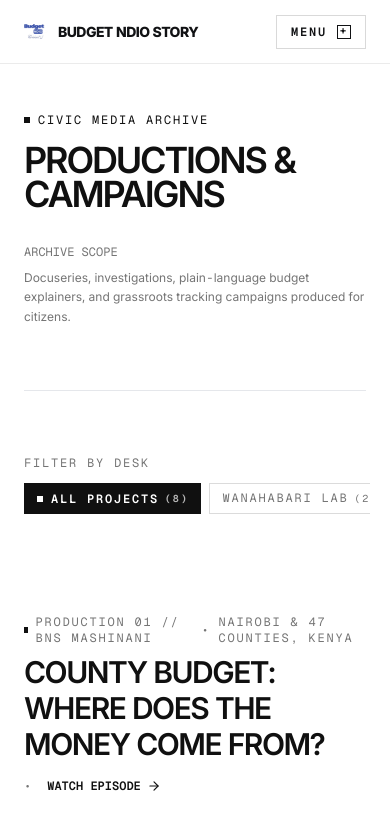
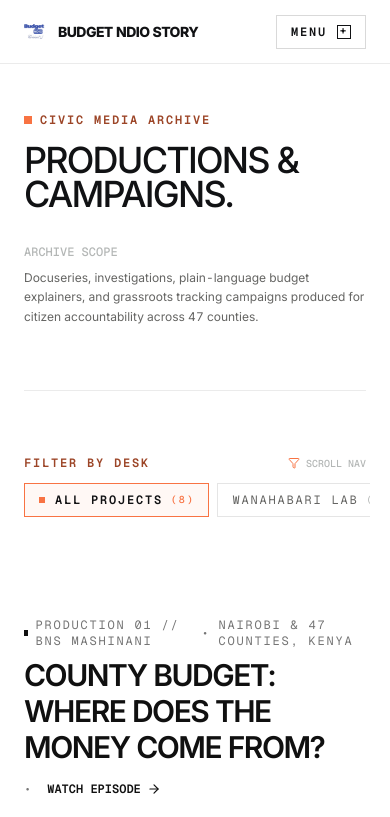
Before and after one commit to gr8stone/bns, a React (Vite) app: page /projects in a window 390 px wide. Shown: the top 817 px of the page. Built offline with nearby package versions, Linux system fonts and the light colour scheme.

Commit message:
fix(brand): update favicon to BNS logo, add scroll-responsive sidebar to /projects, and register agency brand blue token

```diff
--- a/index.html
+++ b/index.html
@@ -2,7 +2,9 @@
 <html lang="en">
   <head>
     <meta charset="UTF-8" />
-    <link rel="icon" type="image/svg+xml" href="/favicon.svg" />
+    <link rel="icon" type="image/svg+xml" href="/images/bns/logo.svg" />
+    <link rel="alternate icon" href="/favicon.svg" />
+    <link rel="apple-touch-icon" href="/images/bns/logo.svg" />
     <meta name="viewport" content="width=device-width, initial-scale=1.0" />
 
     <!-- Primary Meta Tags -->
--- a/src/lib/tokens.ts
+++ b/src/lib/tokens.ts
@@ -23,6 +23,7 @@ export const COLORS = {
   accent:      '#9c4527',   // Primary accent (terracotta)
   accentCoral: '#f87343',   // Vibrant coral accent
   accentSage:  '#7d9590',   // Secondary sage accent
+  agencyBlue:  '#374EAB',   // Agency Brand Royal Blue (Vantage Studio / BNS classic blue #374EAB)
 
   // Section backgrounds (Light mode focus with stark contrast)
   paper:       '#FFFFFF',   // Stark white background
--- a/src/pages/ProjectsPage.tsx
+++ b/src/pages/ProjectsPage.tsx
@@ -1,11 +1,17 @@
-import { useState, useMemo } from 'react';
+import { useState, useMemo, useEffect, useRef } from 'react';
 import { Link } from 'react-router-dom';
 import { motion } from 'framer-motion';
-import { ArrowRight } from 'lucide-react';
+import { ArrowRight, Filter } from 'lucide-react';
 import { PROJECTS } from '../data/projects';
 import { ArchvizProjectShowcase } from '../components/common/ArchvizProjectShowcase';
 
-const CATEGORIES = ['All Projects', 'Wanahabari Lab', 'BNS Connect', 'BNS Mashinani', 'BNS Studios'];
+const CATEGORIES = [
+  'All Projects',
+  'Wanahabari Lab',
+  'BNS Connect',
+  'BNS Mashinani',
+  'BNS Studios',
+];
 
 const ASPECT_RATIOS = [
   'aspect-[21/9]',
@@ -18,71 +24,221 @@ const ASPECT_RATIOS = [
 
 export function ProjectsPage() {
   const [selectedCategory, setSelectedCategory] = useState('All Projects');
+  const [activeScrollCategory, setActiveScrollCategory] = useState('All Projects');
+  const [isFilterOnly, setIsFilterOnly] = useState(false);
+  const mobileNavRef = useRef<HTMLDivElement>(null);
 
   const filteredProjects = useMemo(() => {
     if (selectedCategory === 'All Projects') return PROJECTS;
     return PROJECTS.filter((p) => p.category === selectedCategory);
   }, [selectedCategory]);
 
-  const handleCategoryChange = (cat: string) => {
-    if (cat === selectedCategory) return;
-    setSelectedCategory(cat);
+  // ─────────────────────────────────────────────────────────────
+  // 1. SCROLLSPY OBSERVER: Tracks which desk is currently in view
+  // ─────────────────────────────────────────────────────────────
+  useEffect(() => {
+    if (selectedCategory !== 'All Projects') {
+      setActiveScrollCategory(selectedCategory);
+      return;
+    }
+
+    const handleScroll = () => {
+      // Near top of page, activate 'All Projects'
+      if (window.scrollY < 260) {
+        setActiveScrollCategory('All Projects');
+        return;
+      }
+
+      const elements = document.querySelectorAll<HTMLElement>('[data-category]');
+      if (!elements || elements.length === 0) return;
+
+      const triggerY = 200; // reading line below navbar
+      let detectedCategory = 'All Projects';
+
+      for (let i = 0; i < elements.length; i++) {
+        const el = elements[i];
+        const rect = el.getBoundingClientRect();
+        // If element spans the reading line:
+        if (rect.top <= triggerY && rect.bottom > triggerY) {
+          const cat = el.getAttribute('data-category');
+          if (cat) {
+            detectedCategory = cat;
+            break;
+          }
+        } else if (rect.top > triggerY && i === 0) {
+          detectedCategory = 'All Projects';
+          break;
+        }
+      }
+
+      setActiveScrollCategory(detectedCategory);
     };
 
+    window.addEventListener('scroll', handleScroll, { passive: true });
+    handleScroll();
+
+    return () => window.removeEventListener('scroll', handleScroll);
+  }, [selectedCategory]);
+
+  // ─────────────────────────────────────────────────────────────
+  // 2. MOBILE AUTO-CENTER: Keeps the active tab visible on mobile
+  // ─────────────────────────────────────────────────────────────
+  useEffect(() => {
+    if (typeof window === 'undefined' || window.innerWidth >= 768) return;
+    const activeBtn = mobileNavRef.current?.querySelector<HTMLElement>(
+      `[data-nav-cat="${activeScrollCategory}"]`
+    );
+    if (activeBtn) {
+      activeBtn.scrollIntoView({
+        behavior: 'smooth',
+        inline: 'center',
+        block: 'nearest',
+      });
+    }
+  }, [activeScrollCategory]);
+
+  // ─────────────────────────────────────────────────────────────
+  // 3. CATEGORY CLICK HANDLER: Smooth scroll or filter
+  // ─────────────────────────────────────────────────────────────
+  const handleCategoryClick = (cat: string) => {
+    if (cat === 'All Projects') {
+      setSelectedCategory('All Projects');
+      setActiveScrollCategory('All Projects');
+      setIsFilterOnly(false);
+
+      const topAnchor = document.getElementById('projects-top');
+      if (topAnchor) {
+        const lenis = (window as any).lenis;
+        if (lenis && typeof lenis.scrollTo === 'function') {
+          lenis.scrollTo(topAnchor, { offset: -120, duration: 1.0 });
+        } else {
+          const y = topAnchor.getBoundingClientRect().top + window.pageYOffset - 120;
+          window.scrollTo({ top: y, behavior: 'smooth' });
+        }
+      }
+      return;
+    }
+
+    if (isFilterOnly) {
+      setSelectedCategory(cat);
+      setActiveScrollCategory(cat);
+      return;
+    }
+
+    // Scroll Mode (Default): smoothly scroll to that category's first card
+    if (selectedCategory !== 'All Projects') {
+      setSelectedCategory('All Projects');
+    }
+
+    setTimeout(() => {
+      const target = document.querySelector<HTMLElement>(`[data-category="${cat}"]`);
+      if (target) {
+        setActiveScrollCategory(cat);
+        const lenis = (window as any).lenis;
+        if (lenis && typeof lenis.scrollTo === 'function') {
+          lenis.scrollTo(target, { offset: -110, duration: 1.1 });
+        } else {
+          const y = target.getBoundingClientRect().top + window.pageYOffset - 110;
+          window.scrollTo({ top: y, behavior: 'smooth' });
+        }
+      }
+    }, selectedCategory !== 'All Projects' ? 50 : 0);
+  };
 
   return (
-    <main className="w-full bg-white text-[#101010] pt-28 md:pt-36 pb-24 md:pb-36">
-      <div className="max-w-[1440px] mx-auto px-6 md:px-10">
-        {/* Header: Editorial Heading Selected Projects & Short Description at Right */}
-        <div className="grid grid-cols-1 md:grid-cols-4 gap-8 pb-16 border-b border-[#101010]/12 items-end">
+    <main className="w-full bg-white text-text-base pt-28 md:pt-36 pb-24 md:pb-36 select-none">
+      <div id="projects-top" className="max-w-[1425px] mx-auto px-6 md:px-10">
+        {/* Header: Swiss 4-Column Layout */}
+        <div className="grid grid-cols-1 md:grid-cols-4 gap-8 pb-16 border-b border-black/[0.08] items-end">
           <div className="col-span-1 md:col-span-3">
             <div className="flex items-center gap-2 mb-4">
-              <span className="w-1.5 h-1.5 bg-[#101010] inline-block" />
-              <span className="font-mono text-xs uppercase tracking-wider text-[#101010]">
+              <span className="w-2 h-2 bg-coral inline-block" />
+              <span className="font-mono text-xs uppercase tracking-wider text-terracotta font-semibold">
                 CIVIC MEDIA ARCHIVE
               </span>
             </div>
-            <h1 className="font-display text-4xl sm:text-6xl lg:text-7xl font-semibold tracking-[-0.06em] text-[#101010] uppercase leading-[0.94]">
-              PRODUCTIONS &amp; CAMPAIGNS
+            <h1 className="font-display text-4xl sm:text-6xl lg:text-7xl font-medium tracking-[-0.05em] text-text-base uppercase leading-[0.94]">
+              PRODUCTIONS &amp; CAMPAIGNS.
             </h1>
           </div>
 
           <div className="col-span-1">
-            <span className="font-mono text-xs text-[#757575] block mb-2">
+            <span className="font-mono text-xs text-slate block mb-2 font-medium">
               ARCHIVE SCOPE
             </span>
-            <p className="font-sans text-xs sm:text-sm text-[#757575] leading-relaxed">
-              Docuseries, investigations, plain-language budget explainers, and grassroots tracking campaigns produced for citizens.
+            <p className="font-sans text-xs sm:text-sm text-text-muted leading-relaxed font-normal">
+              Docuseries, investigations, plain-language budget explainers, and grassroots tracking campaigns produced for citizen accountability across 47 counties.
             </p>
           </div>
         </div>
 
-        {/* Content Layout: Left Rail Category Filters + Main Full-Width Project List */}
+        {/* Content Layout: Sticky Left Sidebar Rail + Main Project Stream */}
         <div className="grid grid-cols-1 md:grid-cols-4 gap-8 pt-16 items-start">
-          {/* Left Rail: Category Filters (Horizontal swipeable strip on mobile, vertical sticky rail on desktop) */}
-          <div className="col-span-1 md:sticky md:top-28">
-            <span className="font-mono text-xs uppercase tracking-wider text-[#757575] block mb-3 md:mb-6">
+          {/* Left Rail: Category Navigation (Responsive to scroll & clickable) */}
+          <div className="col-span-1 md:sticky md:top-28 z-20 bg-white">
+            <div className="flex items-center justify-between mb-3 md:mb-6">
+              <span className="font-mono text-xs uppercase tracking-wider text-terracotta font-semibold block">
                 FILTER BY DESK
               </span>
-            <div className="flex md:flex-col overflow-x-auto md:overflow-x-visible no-scrollbar gap-2 md:gap-0 md:space-y-3 pb-3 md:pb-0 -mx-1 px-1 md:mx-0 md:px-0">
+              <button
+                onClick={() => {
+                  const nextMode = !isFilterOnly;
+                  setIsFilterOnly(nextMode);
+                  if (!nextMode && selectedCategory !== 'All Projects') {
+                    setSelectedCategory('All Projects');
+                  }
+                }}
+                className="font-mono text-[10px] uppercase text-text-muted hover:text-coral transition-colors flex items-center gap-1.5 cursor-pointer"
+                title={isFilterOnly ? "Switch to Scroll Navigation Mode" : "Switch to Filter-Only Mode"}
+              >
+                <Filter className="w-3 h-3 text-coral" />
+                <span className="text-slate font-medium">
+                  {isFilterOnly ? "ISOLATE: ON" : "SCROLL NAV"}
+                </span>
+              </button>
+            </div>
+
+            {/* Horizontal swipe strip on mobile, vertical sticky stack on desktop */}
+            <div
+              ref={mobileNavRef}
+              className="flex md:flex-col overflow-x-auto md:overflow-x-visible no-scrollbar gap-2 md:gap-0 md:space-y-3 pb-3 md:pb-0 -mx-1 px-1 md:mx-0 md:px-0"
+            >
               {CATEGORIES.map((cat) => {
-                const isActive = selectedCategory === cat;
+                const isActive =
+                  selectedCategory === 'All Projects'
+                    ? activeScrollCategory === cat
+                    : selectedCategory === cat;
+
+                const count =
+                  cat === 'All Projects'
+                    ? PROJECTS.length
+                    : PROJECTS.filter((p) => p.category === cat).length;
+
                 return (
                   <button
                     key={cat}
-                    onClick={() => handleCategoryChange(cat)}
-                    className={`whitespace-nowrap px-3 py-1.5 md:p-0 border md:border-0 text-left font-mono text-xs uppercase tracking-wider transition-colors duration-180 cursor-pointer flex-shrink-0 ${
+                    data-nav-cat={cat}
+                    onClick={() => handleCategoryClick(cat)}
+                    className={`whitespace-nowrap px-3.5 py-2 md:p-0 border md:border-0 text-left font-mono text-xs uppercase tracking-wider transition-all duration-200 cursor-pointer flex-shrink-0 rounded-none flex items-center justify-between ${
                       isActive
-                        ? 'border-[#101010] bg-[#101010] md:bg-transparent text-white md:text-[#101010] font-semibold flex items-center'
-                        : 'border-[#101010]/15 text-[#757575] hover:text-[#101010] hover:border-[#101010]'
+                        ? 'border-coral bg-coral/5 md:bg-transparent text-text-base font-semibold'
+                        : 'border-black/10 text-text-muted hover:text-text-base hover:border-black/30'
                     }`}
                   >
-                    {isActive && (
-                      <span className="w-1.5 h-1.5 bg-white md:bg-[#101010] inline-block mr-2" />
+                    <div className="flex items-center">
+                      {isActive ? (
+                        <span className="w-1.5 h-1.5 bg-coral inline-block mr-2.5 flex-shrink-0" />
+                      ) : (
+                        <span className="w-1.5 h-1.5 bg-transparent inline-block mr-2.5 flex-shrink-0 hidden md:inline-block" />
                       )}
                       <span>{cat}</span>
-                    <span className={`text-[10px] ml-1.5 ${isActive ? 'text-white/70 md:text-[#757575]' : 'text-[#757575]'}`}>
-                      ({cat === 'All Projects' ? PROJECTS.length : PROJECTS.filter((p) => p.category === cat).length})
+                    </div>
+                    <span
+                      className={`text-[10px] ml-2 font-mono tabular-nums ${
+                        isActive ? 'text-coral font-medium' : 'text-slate'
+                      }`}
+                    >
+                      ({count})
                     </span>
                   </button>
                 );
@@ -90,27 +246,26 @@ export function ProjectsPage() {
             </div>
           </div>
 
-          {/* Main Content: One Full-Width Media Project per Row with Varied Heights */}
+          {/* Main Stream: Full-Width Projects */}
           <div className="col-span-1 md:col-span-3 min-h-[500px]">
             {filteredProjects.length === 0 ? (
-              /* Real Empty State */
               <motion.div
                 key="empty"
                 initial={{ opacity: 0, y: 16 }}
                 animate={{ opacity: 1, y: 0 }}
                 exit={{ opacity: 0 }}
                 transition={{ duration: 0.35 }}
-                className="py-32 text-center border border-[#101010]/12 p-12"
+                className="py-32 text-center border border-black/[0.08] p-12 bg-[#FAFAF8]"
               >
-                <span className="font-mono text-xs text-[#757575] uppercase block mb-3">
+                <span className="font-mono text-xs text-slate uppercase block mb-3 font-medium">
                   00 // NO ENTRIES FOUND
                 </span>
-                <h3 className="font-display text-2xl font-semibold uppercase text-[#101010] mb-4">
+                <h3 className="font-display text-2xl font-medium uppercase text-text-base mb-4 tracking-tight">
                   NO PRODUCTIONS IN THIS DESK
                 </h3>
                 <button
-                  onClick={() => handleCategoryChange('All Projects')}
-                  className="solum-btn px-5 py-2.5 border border-[#101010] text-xs font-mono uppercase tracking-wider hover:bg-[#101010] hover:text-white transition-colors"
+                  onClick={() => handleCategoryClick('All Projects')}
+                  className="px-6 py-3 border border-black/20 text-xs font-mono uppercase tracking-wider hover:bg-text-base hover:text-white transition-colors cursor-pointer rounded-none"
                 >
                   RESET FILTER
                 </button>
@@ -126,48 +281,58 @@ export function ProjectsPage() {
                 {filteredProjects.map((project, idx) => {
                   if (project.heroVideo) {
                     return (
-                        <ArchvizProjectShowcase
+                      <div
                         key={project.slug}
-                          project={project}
-                          index={idx}
-                        />
+                        id={`project-${project.slug}`}
+                        data-category={project.category}
+                        className="scroll-mt-28"
+                      >
+                        <ArchvizProjectShowcase project={project} index={idx} />
+                      </div>
                     );
                   }
 
                   const aspect = ASPECT_RATIOS[idx % ASPECT_RATIOS.length];
 
                   return (
-                      <div key={project.slug} className="group py-8 border-b border-[#101010]/12">
+                    <div
+                      key={project.slug}
+                      id={`project-${project.slug}`}
+                      data-category={project.category}
+                      className="group py-8 border-b border-black/[0.08] scroll-mt-28"
+                    >
                       <Link to={`/projects/${project.slug}`} className="block select-none">
                         {/* Image with Deliberately Varied Aspect Ratio */}
-                          <div className={`relative ${aspect} w-full overflow-hidden bg-zinc-100 border border-[#101010]/12`}>
+                        <div
+                          className={`relative ${aspect} w-full overflow-hidden bg-zinc-100 border border-black/[0.08] rounded-none`}
+                        >
                           <img
                             src={project.heroImage}
                             alt={project.title}
                             loading="lazy"
                             className="w-full h-full object-cover transition-transform duration-550 ease-out group-hover:scale-[1.025]"
                           />
-                            <div className="absolute inset-0 bg-black/0 group-hover:bg-black/15 transition-colors duration-550" />
+                          <div className="absolute inset-0 bg-coral/0 group-hover:bg-coral/10 transition-colors duration-300" />
                         </div>
 
-                          {/* Thin White Metadata Strip with Title Left / Year Right */}
-                          <div className="pt-3 flex flex-col sm:flex-row sm:items-baseline justify-between font-mono text-xs text-[#101010] border-b border-[#101010]/12 pb-3 gap-2">
+                        {/* Metadata Strip with Title Left / Year Right */}
+                        <div className="pt-4 flex flex-col sm:flex-row sm:items-baseline justify-between font-mono text-xs sm:text-sm text-text-base border-b border-black/[0.08] pb-3 gap-2">
                           <div className="flex items-baseline gap-3">
-                              <span className="text-[#757575]">0{idx + 1}</span>
-                              <span className="font-semibold uppercase tracking-wider group-hover:underline">
+                            <span className="text-coral font-medium">0{idx + 1}</span>
+                            <span className="font-semibold uppercase tracking-wider group-hover:text-terracotta transition-colors">
                               {project.title}
                             </span>
-                              <span className="text-[#757575] hidden sm:inline">&mdash;</span>
-                              <span className="text-[#757575] font-sans text-xs hidden sm:inline">
+                            <span className="text-slate hidden sm:inline">&mdash;</span>
+                            <span className="text-text-muted font-sans text-xs hidden sm:inline">
                               {project.location}
                             </span>
                           </div>
 
-                            <div className="flex items-center gap-4 text-[#757575]">
-                              <span>{project.category}</span>
+                          <div className="flex items-center gap-4 text-slate">
+                            <span className="text-terracotta font-medium">{project.category}</span>
                             <span>&bull;</span>
-                              <span className="tabular-nums">{project.year}</span>
-                              <ArrowRight className="w-3.5 h-3.5 text-[#101010] transform group-hover:translate-x-1.5 transition-transform" />
+                            <span className="tabular-nums font-mono">{project.year}</span>
+                            <ArrowRight className="w-3.5 h-3.5 text-text-base transform group-hover:translate-x-1.5 transition-transform" />
                           </div>
                         </div>
                       </Link>
--- a/tailwind.config.js
+++ b/tailwind.config.js
@@ -41,6 +41,7 @@ export default {
         accent:          '#9c4527',
         'accent-coral':  '#f87343',
         'accent-sage':   '#7d9590',
+        'agency-blue':   '#374EAB',
 
         // Interactive surfaces
         ivory:    '#FAFAF8',
```
Also changed, not shown: public/favicon.svg, public/logo.svg. Lines whose indentation alone changed are shown as unchanged.
